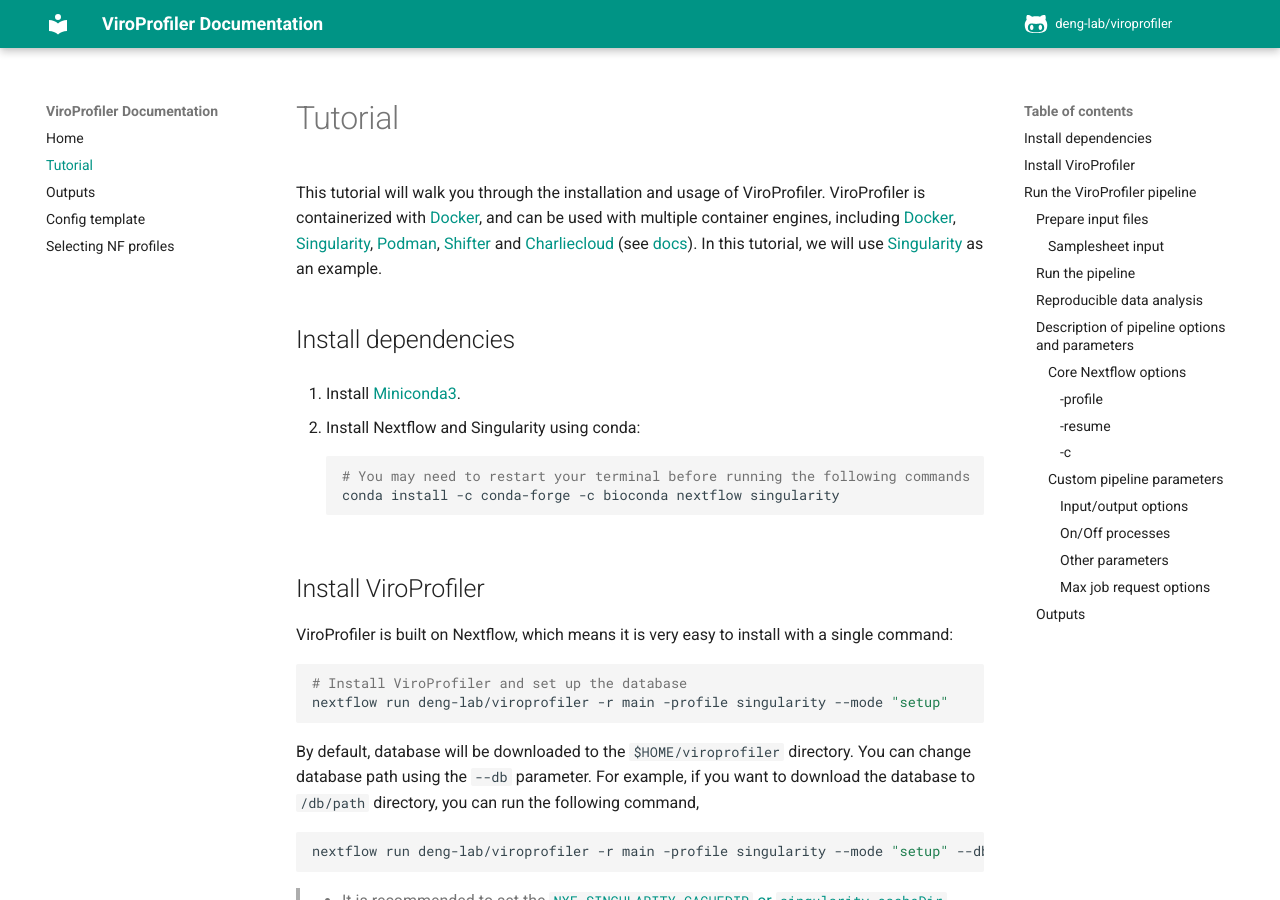
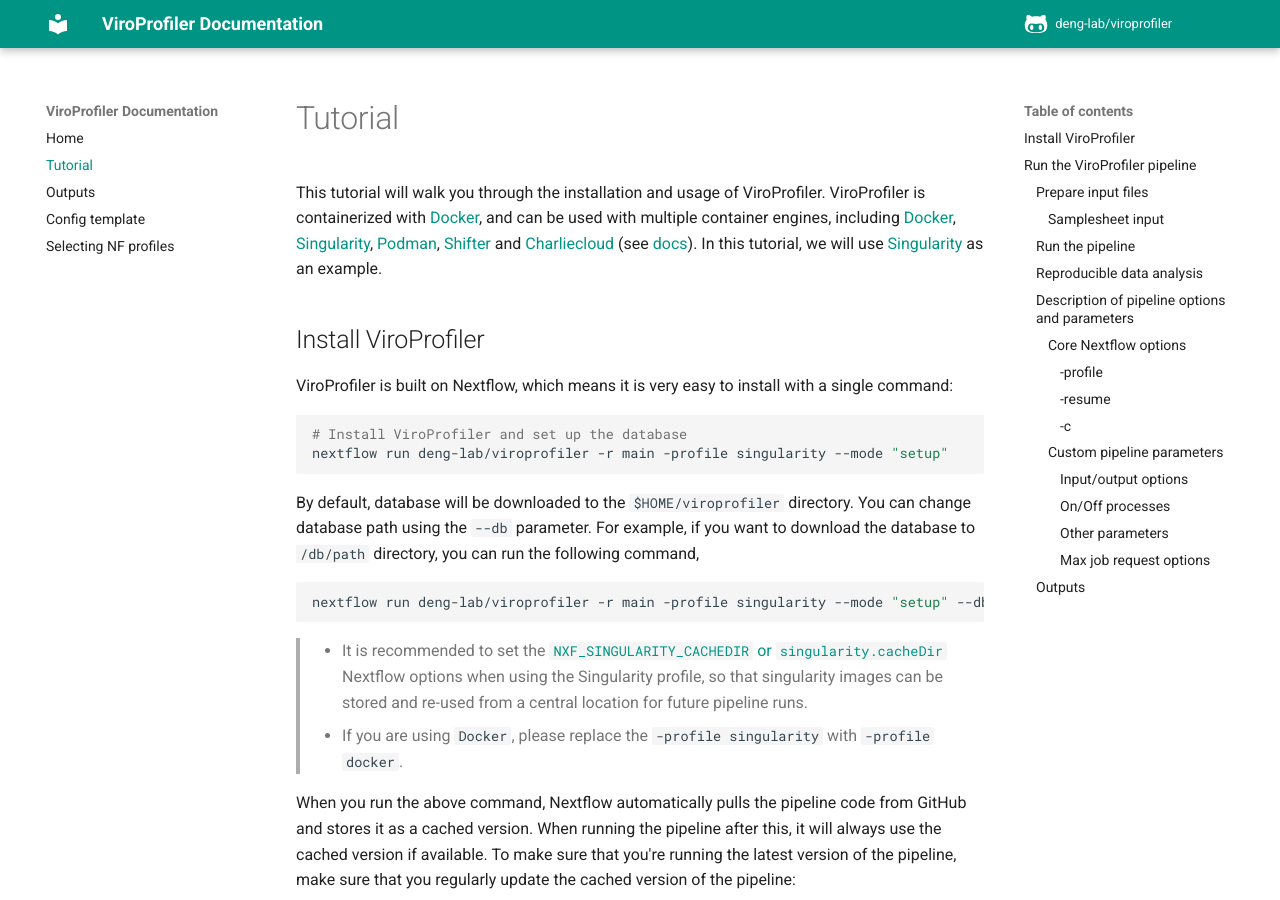
Before and after one commit to deng-lab/viroprofiler, an MkDocs documentation site: the page built from docs/tutorial.md, in a window 1280 px wide and 900 px high. Built offline with MkDocs 1.6.1 and Material for MkDocs 9.7.7, drawn with Linux system fonts in a browser that asks for light colours; comment, search, counter and statistics services are not loaded.

````diff
--- a/docs/tutorial.md
+++ b/docs/tutorial.md
@@ -1,17 +1,6 @@
 # Tutorial
 
 This tutorial will walk you through the installation and usage of ViroProfiler. ViroProfiler is containerized with [Docker](https://www.docker.com/), and can be used with multiple container engines, including [Docker](https://www.docker.com), [Singularity](https://sylabs.io/singularity/), [Podman](https://podman.io/), [Shifter](https://nersc.gitlab.io/development/shifter/how-to-use/) and [Charliecloud](https://hpc.github.io/charliecloud/) (see [docs](https://www.nextflow.io/docs/latest/container.html)). In this tutorial, we will use [Singularity](https://sylabs.io/singularity/) as an example.
-
-## Install dependencies
-
-1. Install [Miniconda3](https://docs.conda.io/en/latest/miniconda.html).
-
-2. Install Nextflow and Singularity using conda:
-
-    ```bash
-    # You may need to restart your terminal before running the following commands
-    conda install -c conda-forge -c bioconda nextflow singularity
-    ```
 
 ## Install ViroProfiler
 
````
Also changed, not shown: README.md (+16 -6 lines), nextflow_schema.json (+32 -4 lines), 10 other files.
